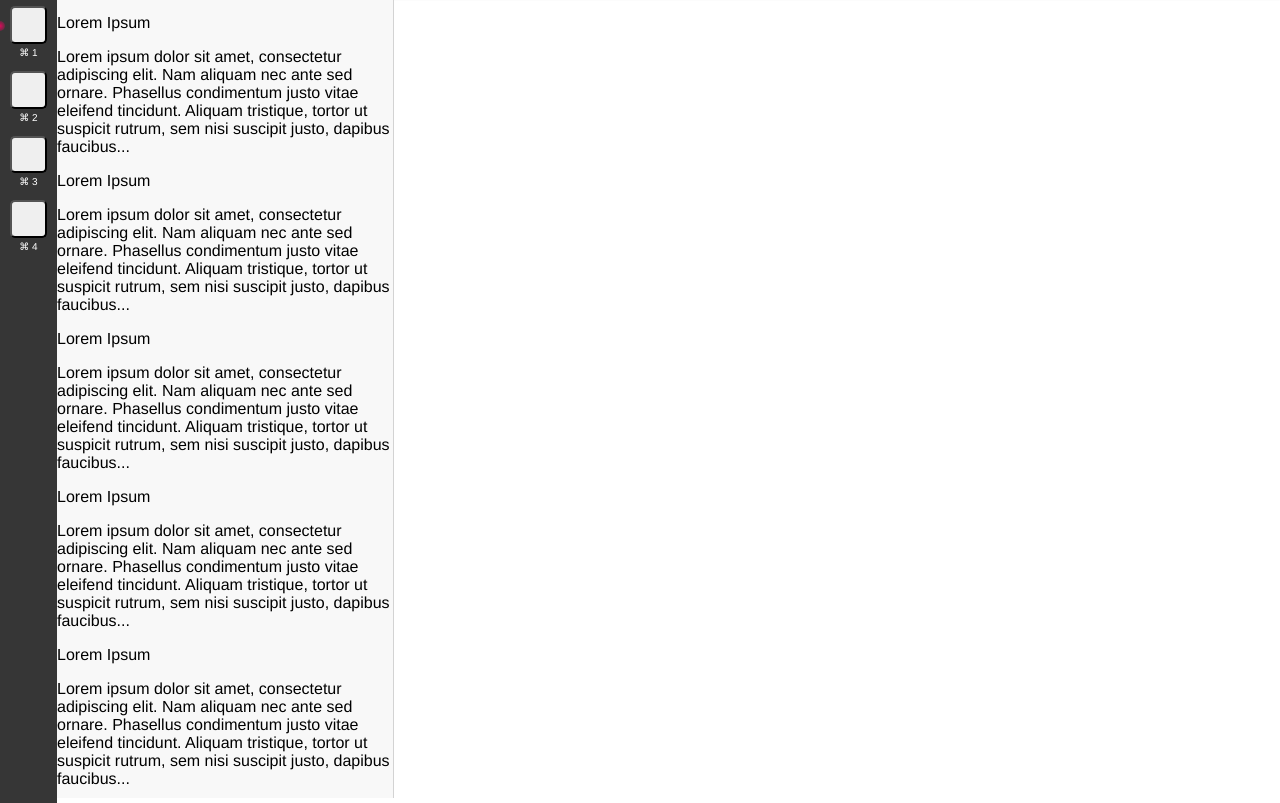
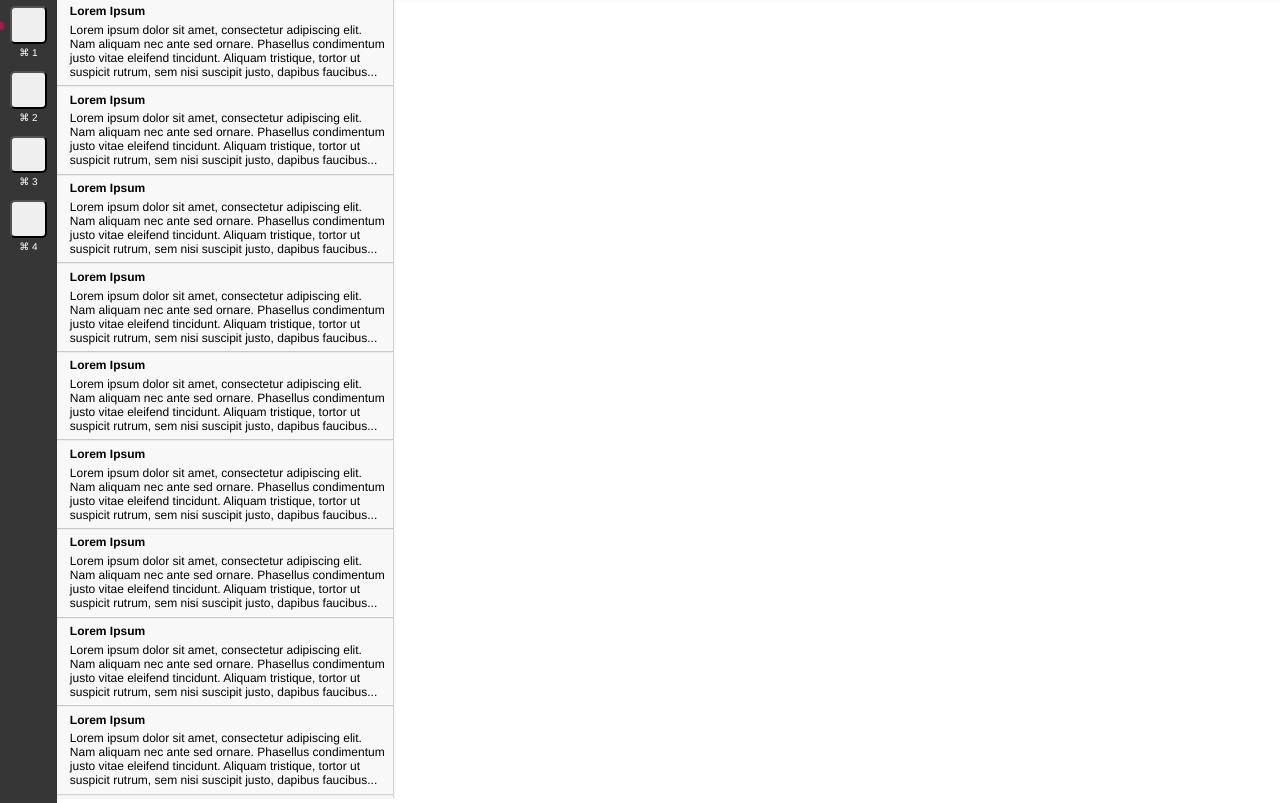
Before and after one commit to victorli158/ldna_challenge, a plain HTML site: page index.html in a window 1280 px wide. Shown: the part 61-864 px from the top of the page. Drawn offline with Linux system fonts and the light colour scheme.

Commit message:
Style item-list content

```diff
--- a/styles.css
+++ b/styles.css
@@ -25,6 +25,26 @@ button:focus {
   color: white;
   font-size: 10px;
   margin-top: 0;
+}
+
+.list-item {
+  border: solid #D3D3D3;
+  border-width: 0 0 1px 0;
+  padding: 0.4rem 0.4rem 0.4rem 0.8rem;
+  box-shadow: 0px 0px 1px 0px rgba(0, 0, 0, .25);
+}
+
+.list-item-title {
+  margin-top: 0;
+  margin-bottom: 0.3rem;
+  font-size: 12px;
+  font-weight: bold;
+}
+
+.list-item-content {
+  font-size: 12px;
+  margin-top: 0;
+  margin-bottom: 0;
 }
 
 #active-circle {
@@ -71,7 +91,7 @@ button:focus {
   font-weight: normal;
   white-space: nowrap;
   margin-left: 1.2rem;
-  font-weight: 100;
+  font-weight: 200;
   height: 20px;
   line-height: 20px;
   font-size: 22px;
@@ -109,6 +129,7 @@ button:focus {
   width: 26.55%;
   border-right: 1px solid #D3D3D3;
   overflow: scroll;
+  box-shadow: 0px 0px 1px 0px rgba(0, 0, 0, .25);
 }
 
 #main-content {
```
Also changed, not shown: index.html (+1 -0 lines).
